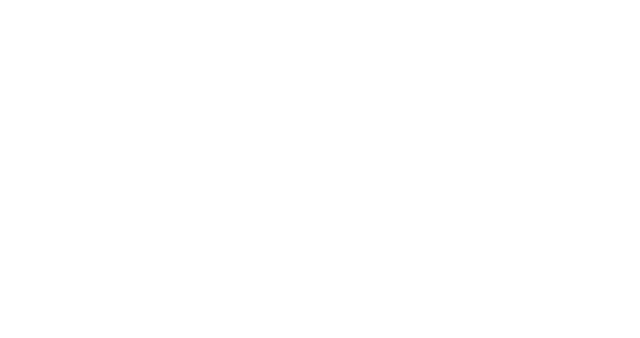
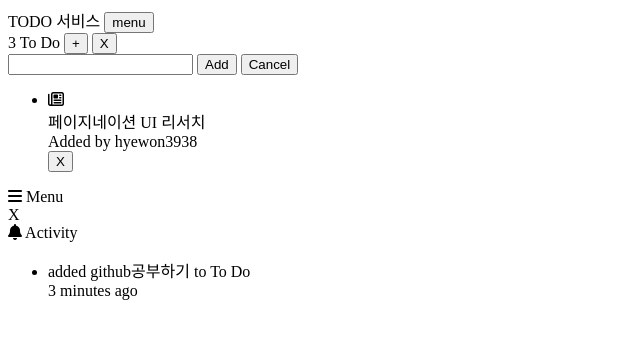
Before and after one commit to codesquad-member-2020/todo-7, a plain HTML site: page FE/src/page/index.html in a window 1280 px wide. Shown: the whole page, without its empty margins (0-640 px from the left). Drawn offline with Linux system fonts and the light colour scheme.

Commit message:
Feat : HTML 추가  - FE [#11]

```diff
--- a/FE/src/page/index.html
+++ b/FE/src/page/index.html
@@ -1,11 +1,60 @@
 <!DOCTYPE html>
 <html lang="en">
+
 <head>
     <meta charset="UTF-8">
     <meta name="viewport" content="width=device-width, initial-scale=1.0">
+    <script src="https://kit.fontawesome.com/a4cc172c99.js" crossorigin="anonymous"></script>
     <title>todo</title>
 </head>
+
 <body>
+    <header>
+        <span class="title">TODO 서비스</span>
+        <button class="btn-menu">menu</button>
+    </header>
+    <div class="wrap">
+        <div class="column-todo">
+            <div class="column-header">
+                <span class="list-total">3</span>
+                <span class="column-title">To Do</span>
+                <button class="btn-add">+</button>
+                <button class="btn-close">X</button>
+            </div>
+            <div class="add-list-wrap">
+                <input>
+                <button class="btn-list-add">Add</button>
+                <button class="btn-list-cancel">Cancel</button>
+            </div>
+            <ul class="list">
+                <li class="card">
+                    <div><i class="far fa-newspaper"></i></div>
+                    <div class="card-content">
+                        <div class="content">페이지네이션 UI 리서치</div>
+                        <div class="writer-message">Added by <span class="writer-id">hyewon3938</span></div>
+                    </div>
+                    <button class="btn-list-delete">X</button>
+                </li>
+            </ul>
+        </div>
+        <div class="column-inProgress">
+        </div>
+        <div class="column-done">
+        </div>
+    </div>
+    <div class="menu">
+        <div class="menu-header">
+            <div class="menu-title"><i class="fas fa-bars"></i> Menu</div>
+            <div class="menu-close">X</div>
+        </div>
+        <div class="activiiy-title"><i class="fas fa-bell"></i> Activity</div>
+        <ul class="activity-list">
+            <li>
+                <div class="activity-message"><span class="activity-action-name">added</span> <span class="activity-content">github공부하기</span> to <span class="">To Do</span></div>
+                <div class="edited-time-message">3 minutes ago</div>
+            </li>
+        </ul>
+    </div>
+</body>
 
-</body>
 </html>
```
